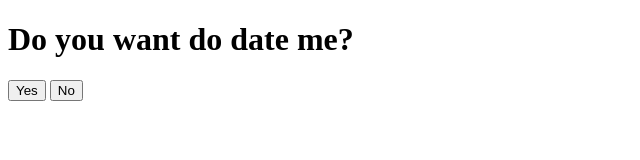
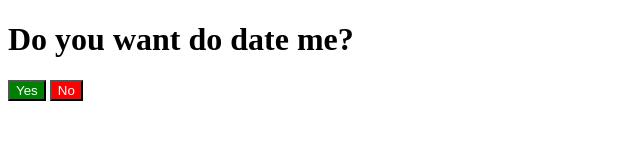
Before and after one commit to xTorch8/dateme, a plain HTML site: page index.html in a window 1280 px wide. Shown: the whole page, without its empty margins (0-640 px from the left). Drawn offline with Linux system fonts and the light colour scheme.

Commit message:
Add styling

```diff
--- a/index.html
+++ b/index.html
@@ -1,17 +1,14 @@
 <!DOCTYPE html>
 <html lang="en">
-<head>
-    <meta charset="UTF-8">
-    <meta name="viewport" content="width=device-width, initial-scale=1.0">
-    <title>Document</title>
-</head>
-<body>
-    <h1> Do you want do date me? </h1>
-    <button>
-        Yes
-    </button>
-    <button>
-        No
-    </button>
-</body>
+	<head>
+		<meta charset="UTF-8" />
+		<meta name="viewport" content="width=device-width, initial-scale=1.0" />
+		<link rel="stylesheet" href="style.css" />
+		<title>Document</title>
+	</head>
+	<body>
+		<h1>Do you want do date me?</h1>
+		<button id="yes-button">Yes</button>
+		<button id="no-button">No</button>
+	</body>
 </html>
--- /dev/null
+++ b/style.css
@@ -0,0 +1,15 @@
+button {
+	color: white;
+}
+
+button:hover {
+	opacity: 0.8;
+}
+
+#yes-button {
+	background-color: green;
+}
+
+#no-button {
+	background-color: red;
+}
```
